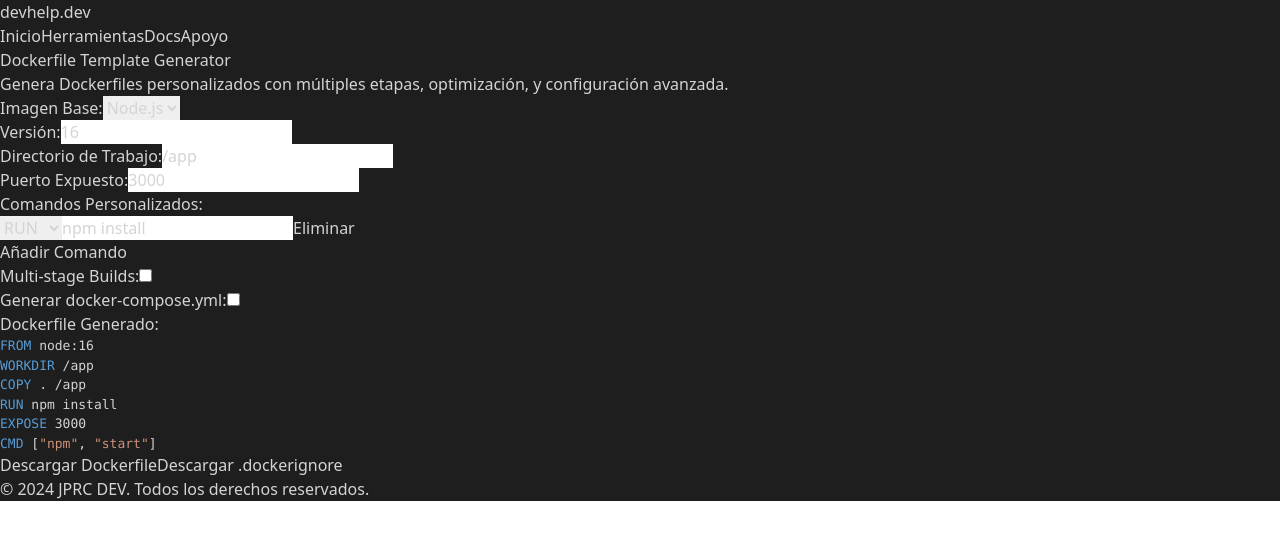
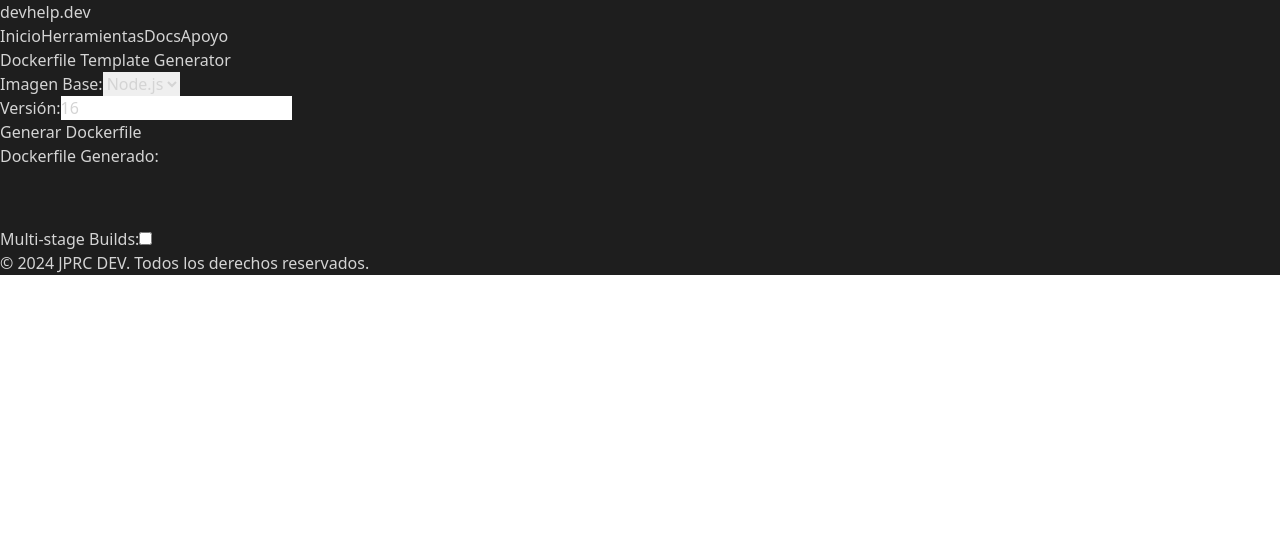
Before and after one commit to jinwolf2/devhelp, a React (Vite) app: page /tools/b/DockerTemplateGen in a window 1280 px wide. Shown: the top 540 px of the page. Built offline with nearby package versions, Linux system fonts and the light colour scheme.

Commit message:
subida de bbdd

```diff
--- a/src/App.jsx
+++ b/src/App.jsx
@@ -44,7 +44,7 @@ export default function App() {
           <Route path="/support" element={<Apoyo />} />
           <Route path="/tools/m/RegexTest" element={<RegexTester />} />
           <Route path="/tools/m/OCRtool" element={<OCRTool/>} />
-          <Route path="/tools/b/SQLeditor" element={<SQLEditor/>} />
+          <Route path="/tools/bd/SQLeditor" element={<SQLEditor/>} />
         </Routes>
         <Footer />
       </div>
--- a/src/Pages/DockerfileGenerator.jsx
+++ b/src/Pages/DockerfileGenerator.jsx
@@ -6,11 +6,29 @@ export default function DockerfileGenerator() {
   const [baseImage, setBaseImage] = useState('node');
   const [version, setVersion] = useState('16');
   const [workdir, setWorkdir] = useState('/app');
-  const [commands, setCommands] = useState([{ type: 'RUN', value: 'npm install' }]);
+  const [commands, setCommands] = useState([{ type: 'RUN', value: 'apt-get update && apt-get install -y curl' }]);
   const [exposePort, setExposePort] = useState('3000');
   const [startCommand, setStartCommand] = useState('npm start');
   const [multiStage, setMultiStage] = useState(false);
+  const [dockerfileContent, setDockerfileContent] = useState('');
   const [composeConfig, setComposeConfig] = useState(false);
+
+  // Configuración de comandos predeterminados
+  const defaultCommands = {
+    node: 'npm install',
+    python: 'pip install -r requirements.txt',
+    java: 'apt-get install -y openjdk-11-jdk',
+    ubuntu: 'apt-get update && apt-get install -y curl',
+    debian: 'apt-get update && apt-get install -y curl',
+  };
+
+  const defaultCMD = {
+    node: 'npm start',
+    python: 'python app.py',
+    java: 'java -jar app.jar',
+    ubuntu: '/bin/bash',
+    debian: '/bin/bash',
+  };
 
   const addCommand = (type) => {
     setCommands([...commands, { type, value: '' }]);
@@ -44,7 +62,9 @@ EXPOSE ${exposePort}
 CMD ["nginx", "-g", "daemon off;"]
     `.trim();
 
-    return multiStage ? `${stage1}\n\n${stage2}` : `
+    const finalDockerfile = multiStage
+      ? `${stage1}\n\n${stage2}`
+      : `
 FROM ${baseImage}:${version}
 WORKDIR ${workdir}
 COPY . ${workdir}
@@ -52,6 +72,9 @@ ${commands.map((cmd) => `${cmd.type} ${cmd.value}`).join('\n')}
 EXPOSE ${exposePort}
 CMD ["${startCommand.split(' ')[0]}", "${startCommand.split(' ').slice(1).join(' ')}"]
     `.trim();
+
+    setDockerfileContent(finalDockerfile);
+    return finalDockerfile;
   };
 
   const generateCompose = () => `
@@ -63,125 +86,72 @@ services:
       dockerfile: Dockerfile
     ports:
       - "${exposePort}:${exposePort}"
-    environment:
-      - NODE_ENV=production
 `;
-
-  const generateDockerIgnore = () => `
-node_modules
-.git
-*.log
-build
-dist
-.DS_Store
-`;
-
-  const downloadFile = (content, fileName) => {
-    const element = document.createElement('a');
-    const file = new Blob([content], { type: 'text/plain' });
-    element.href = URL.createObjectURL(file);
-    element.download = fileName;
-    document.body.appendChild(element);
-    element.click();
-  };
 
   return (
     <div className="max-w-6xl mx-auto px-4 py-16 text-[#d4d4d4]" style={{ backgroundColor: '#1e1e1e' }}>
-      <h1 className="text-3xl font-bold mb-6">Dockerfile Template Generator</h1>
-      <p className="text-gray-300 mb-8">
-        Genera Dockerfiles personalizados con múltiples etapas, optimización, y configuración avanzada.
-      </p>
+      <h1 className="text-3xl font-bold mb-6 text-center">Dockerfile Template Generator</h1>
 
       {/* Opciones básicas */}
       <div className="grid grid-cols-1 md:grid-cols-2 gap-8 mb-6">
         <div>
-          <label className="block text-gray-300 font-semibold mb-2">Imagen Base:</label>
+          <label className="block mb-2 font-semibold">Imagen Base:</label>
           <select
             value={baseImage}
-            onChange={(e) => setBaseImage(e.target.value)}
-            className="w-full bg-[#252526] text-gray-200 border border-gray-600 rounded px-4 py-2 focus:border-[#007ACC] focus:outline-none"
+            onChange={(e) => {
+              setBaseImage(e.target.value);
+              setStartCommand(defaultCMD[e.target.value]);
+              setCommands([{ type: 'RUN', value: defaultCommands[e.target.value] }]);
+            }}
+            className="w-full bg-[#252526] text-gray-200 border border-gray-600 px-4 py-2 rounded focus:outline-none"
           >
             <option value="node">Node.js</option>
             <option value="python">Python</option>
             <option value="java">Java</option>
-            <option value="nginx">Nginx</option>
+            <option value="ubuntu">Ubuntu</option>
+            <option value="debian">Debian</option>
           </select>
         </div>
 
         <div>
-          <label className="block text-gray-300 font-semibold mb-2">Versión:</label>
+          <label className="block mb-2 font-semibold">Versión:</label>
           <input
             type="text"
             value={version}
             onChange={(e) => setVersion(e.target.value)}
-            placeholder="Versión de la imagen"
-            className="w-full bg-[#252526] text-gray-200 border border-gray-600 rounded px-4 py-2 focus:border-[#007ACC] focus:outline-none"
-          />
-        </div>
-
-        <div>
-          <label className="block text-gray-300 font-semibold mb-2">Directorio de Trabajo:</label>
-          <input
-            type="text"
-            value={workdir}
-            onChange={(e) => setWorkdir(e.target.value)}
-            placeholder="/app"
-            className="w-full bg-[#252526] text-gray-200 border border-gray-600 rounded px-4 py-2 focus:border-[#007ACC] focus:outline-none"
-          />
-        </div>
-
-        <div>
-          <label className="block text-gray-300 font-semibold mb-2">Puerto Expuesto:</label>
-          <input
-            type="text"
-            value={exposePort}
-            onChange={(e) => setExposePort(e.target.value)}
-            placeholder="3000"
-            className="w-full bg-[#252526] text-gray-200 border border-gray-600 rounded px-4 py-2 focus:border-[#007ACC] focus:outline-none"
+            className="w-full bg-[#252526] text-gray-200 border border-gray-600 px-4 py-2 rounded focus:outline-none"
           />
         </div>
       </div>
 
-      {/* Comandos personalizados */}
+      {/* Generar Dockerfile */}
       <div className="mb-6">
-        <h2 className="text-xl font-bold mb-4">Comandos Personalizados:</h2>
-        {commands.map((cmd, index) => (
-          <div key={index} className="flex items-center mb-4">
-            <select
-              value={cmd.type}
-              onChange={(e) => updateCommand(index, e.target.value)}
-              className="bg-[#252526] text-gray-200 border border-gray-600 rounded px-2 py-1 focus:border-[#007ACC] focus:outline-none"
-            >
-              <option value="RUN">RUN</option>
-              <option value="COPY">COPY</option>
-              <option value="ENV">ENV</option>
-            </select>
-            <input
-              type="text"
-              value={cmd.value}
-              onChange={(e) => updateCommand(index, e.target.value)}
-              placeholder="Comando"
-              className="flex-1 ml-4 bg-[#252526] text-gray-200 border border-gray-600 rounded px-4 py-2 focus:border-[#007ACC] focus:outline-none"
-            />
-            <button
-              onClick={() => removeCommand(index)}
-              className="ml-4 bg-red-600 text-white px-2 py-1 rounded hover:bg-red-500 transition"
-            >
-              Eliminar
-            </button>
-          </div>
-        ))}
         <button
-          onClick={() => addCommand('RUN')}
-          className="px-4 py-2 bg-[#007ACC] text-white rounded hover:bg-[#0587d6] transition"
+          onClick={generateDockerfile}
+          className="px-6 py-2 bg-[#007ACC] text-white rounded hover:bg-[#0587d6] transition"
         >
-          Añadir Comando
+          Generar Dockerfile
         </button>
+      </div>
+
+      {/* Dockerfile editable */}
+      <div className="mb-6">
+        <h2 className="text-xl font-bold mb-4">Dockerfile Generado:</h2>
+        <div className="bg-[#252526] p-4 rounded border border-gray-600">
+          <SyntaxHighlighter
+            language="dockerfile"
+            style={vscDarkPlus}
+            customStyle={{ backgroundColor: 'transparent' }}
+            contentEditable
+          >
+            {dockerfileContent}
+          </SyntaxHighlighter>
+        </div>
       </div>
 
       {/* Opciones avanzadas */}
       <div className="mb-6 flex items-center">
-        <label className="mr-4 text-gray-300 font-semibold">Multi-stage Builds:</label>
+        <label className="mr-4">Multi-stage Builds:</label>
         <input
           type="checkbox"
           checked={multiStage}
@@ -190,68 +160,21 @@ dist
         />
       </div>
 
-      <div className="mb-6 flex items-center">
-        <label className="mr-4 text-gray-300 font-semibold">Generar docker-compose.yml:</label>
-        <input
-          type="checkbox"
-          checked={composeConfig}
-          onChange={(e) => setComposeConfig(e.target.checked)}
-          className="form-checkbox h-5 w-5 text-[#007ACC]"
-        />
-      </div>
-
-      {/* Dockerfile generado */}
-      <div className="mb-6">
-        <h2 className="text-xl font-bold mb-4">Dockerfile Generado:</h2>
-        <div className="bg-[#252526] p-4 rounded border border-gray-600 overflow-auto dark-scroll">
-          <SyntaxHighlighter
-            language="dockerfile"
-            style={vscDarkPlus}
-            customStyle={{ backgroundColor: 'transparent', margin: 0, padding: 0 }}
-          >
-            {generateDockerfile()}
-          </SyntaxHighlighter>
-        </div>
-      </div>
-
+      {/* docker-compose */}
       {composeConfig && (
-        <div className="mb-6">
+        <div>
           <h2 className="text-xl font-bold mb-4">docker-compose.yml Generado:</h2>
-          <div className="bg-[#252526] p-4 rounded border border-gray-600 overflow-auto dark-scroll">
+          <div className="bg-[#252526] p-4 rounded border border-gray-600">
             <SyntaxHighlighter
               language="yaml"
               style={vscDarkPlus}
-              customStyle={{ backgroundColor: 'transparent', margin: 0, padding: 0 }}
+              customStyle={{ backgroundColor: 'transparent' }}
             >
               {generateCompose()}
             </SyntaxHighlighter>
           </div>
         </div>
       )}
-
-      {/* Botones para exportar */}
-      <div className="space-x-4">
-        <button
-          onClick={() => downloadFile(generateDockerfile(), 'Dockerfile')}
-          className="px-4 py-2 bg-green-600 text-white rounded hover:bg-green-500 transition"
-        >
-          Descargar Dockerfile
-        </button>
-        {composeConfig && (
-          <button
-            onClick={() => downloadFile(generateCompose(), 'docker-compose.yml')}
-            className="px-4 py-2 bg-green-600 text-white rounded hover:bg-green-500 transition"
-          >
-            Descargar docker-compose.yml
-          </button>
-        )}
-        <button
-          onClick={() => downloadFile(generateDockerIgnore(), '.dockerignore')}
-          className="px-4 py-2 bg-green-600 text-white rounded hover:bg-green-500 transition"
-        >
-          Descargar .dockerignore
-        </button>
-      </div>
     </div>
   );
 }
--- a/src/Pages/SQLEditor.jsx
+++ b/src/Pages/SQLEditor.jsx
@@ -20,7 +20,7 @@ export default function SQLEditor() {
     setError("");
     setResult(null);
     try {
-      const response = await axios.post("http://localhost:3001/execute-query", {
+      const response = await axios.post("https://mysqltranning.devhelp.dev/execute-query", {
         query
       });
       setResult(response.data.data);
@@ -33,7 +33,7 @@ export default function SQLEditor() {
     const fetchSchemas = async () => {
       setLoadingSchemas(true);
       try {
-        const response = await axios.get("http://localhost:3001/schema");
+        const response = await axios.get("https://mysqltranning.devhelp.dev/schema");
         setSchemas(response.data.schema);
         // Inicializar estado de tablas contraídas
         setExpandedTables(
```
Also changed, not shown: src/Pages/Tools.jsx (+28 -3 lines).
